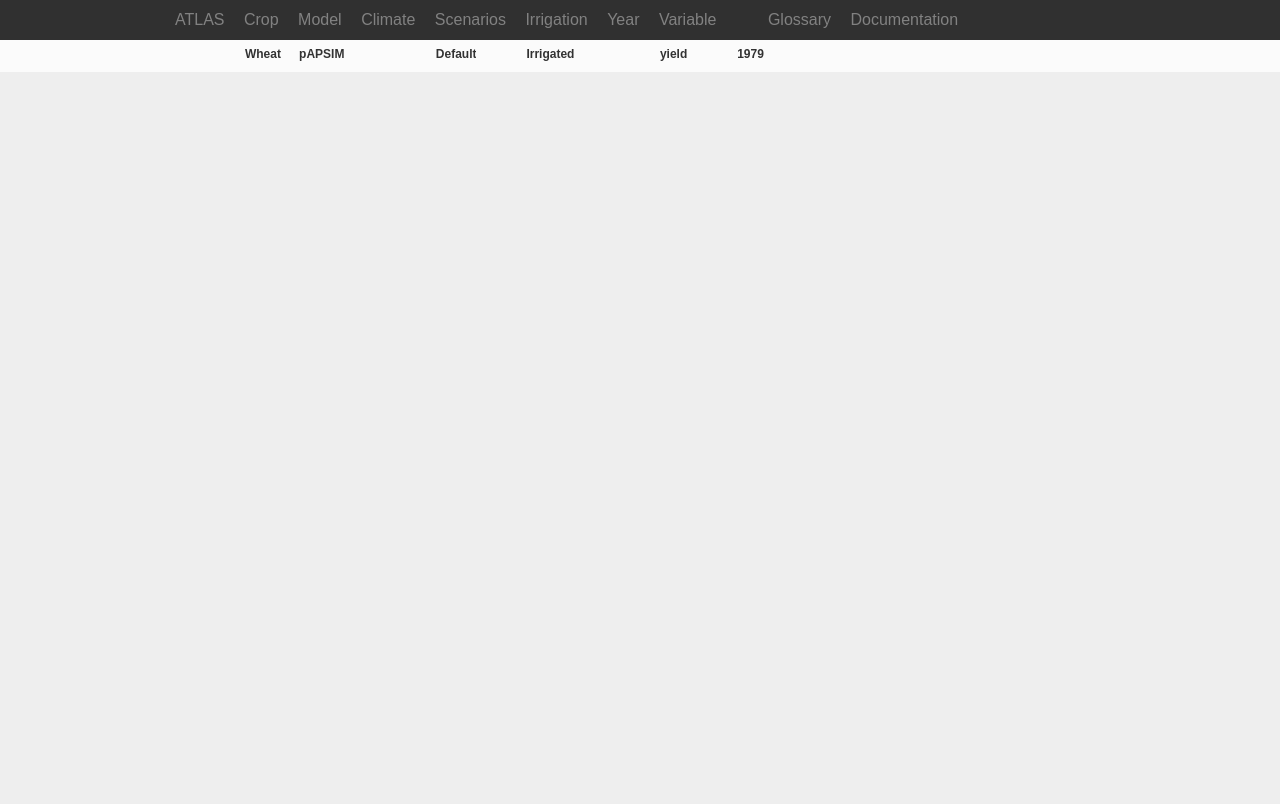
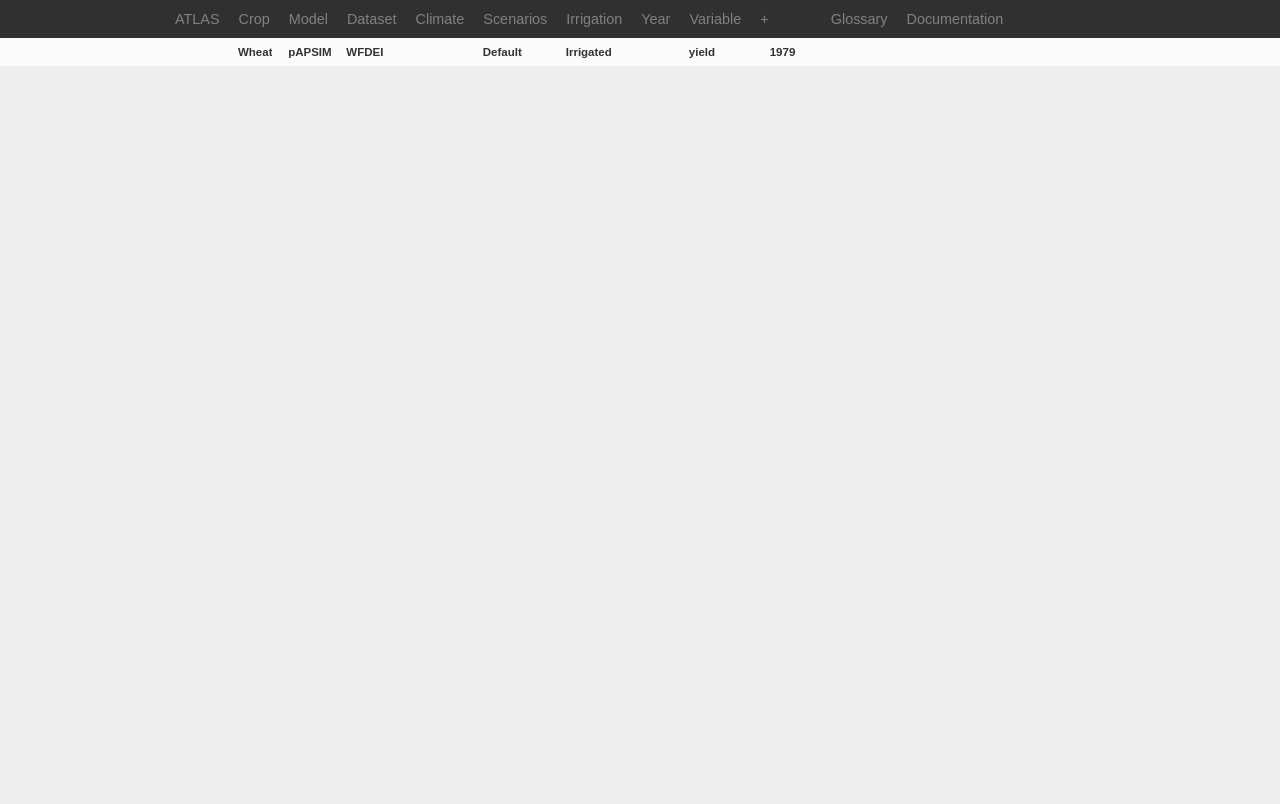
Before and after one commit to RDCEP/atlas-viewer, a Flask app: page / in a window 1280 px wide. Run offline with Flask 2, Linux system fonts and the light colour scheme.

Commit message:
Add new info bar to title bar

```diff
--- a/atlas/static/css/main.css
+++ b/atlas/static/css/main.css
@@ -60,13 +60,14 @@ path {
 
 #title_legend_wrap {
   position: absolute;
-  top: 2.5em;
+  top: 2.3em;
   background-color: white;
   opacity: 0.8;
-  height: 2em;
+  height: 1.8em;
   z-index: -1; }
 
 #top_nav {
+  font-size: 0.9em;
   width: 960px;
   margin: 0 auto;
   line-height: 1em;
@@ -77,7 +78,6 @@ path {
     display: inline-block;
     padding: 0 0 0 15px;
     margin: 0; }
-
     #top_nav > li + li {
       position: relative; }
       #top_nav > li + li ul {
@@ -86,35 +86,46 @@ path {
         top: 100%;
         left: 0;
         background-color: black;
-    z-index: 1000;
+        z-index: 999;
         padding: 0 1em;
         height: 0;
         margin: 0; }
       #top_nav > li + li li {
         margin-bottom: 0.5em;
         height: 0;
-    font-size: 0.8em;
+        font-size: 1em;
         overflow: hidden; }
         #top_nav > li + li li.active {
           position: absolute;
           height: auto;
-      font-size: 0.75em;
+          font-size: 0.8em;
           font-weight: bold;
-      top: 1.5em; }
+          top: 1.65em; }
           #top_nav > li + li li.active a {
             color: black; }
+        #top_nav > li + li li:hover {
+          overflow: visible;
+          height: auto; }
       #top_nav > li + li:hover ul {
         display: block;
         height: auto;
         padding: 0.75em 1em 0.5em; }
         #top_nav > li + li:hover ul li {
-      height: auto; }
+          height: auto;
+          position: relative; }
           #top_nav > li + li:hover ul li.active {
             position: static;
-        font-size: 0.8em;
+            font-size: 1em;
             font-weight: normal; }
             #top_nav > li + li:hover ul li.active a {
-          color: inherit; }
+              color: #cccccc; }
+        #top_nav > li + li:hover ul ul {
+          position: absolute;
+          left: 100%;
+          top: -0.81em; }
+
+#menu_comparison {
+  padding-right: 1em !important; }
 
 #menu_glossary {
   margin-left: 2em !important; }
@@ -135,9 +146,9 @@ path {
   #menu_time label {
     position: absolute;
     height: auto;
-    font-size: 0.75em;
+    font-size: 0.8em;
     font-weight: bold;
-    top: 1.5em;
+    top: 1.65em;
     color: black; }
   #menu_time:hover div {
     height: auto;
--- a/atlas/static/sass/main.sass
+++ b/atlas/static/sass/main.sass
@@ -1,3 +1,8 @@
+$top_font: .9em
+$top_pad: .75
+$bottom_font: .9em
+$bottom_pad: .75em
+
 @mixin columns($c, $g)
   -moz-column-count: $c /* Firefox */
   -webkit-column-count: $c /* Safari and Chrome */
@@ -58,12 +63,13 @@ path
     padding: .75em 0
 #title_legend_wrap
   position: absolute
-  top: 2.5em
+  top: 2.3em
   background-color: #ffffff
   opacity: .8
-  height: 2em
+  height: 1.8em
   z-index: -1
 #top_nav
+  font-size: .9em
   width: 960px
   margin: 0 auto
   line-height: 1em
@@ -74,44 +80,55 @@ path
     display: inline-block
     padding: 0 0 0 15px
     margin: 0
-#top_nav > li + li
-  position: relative
-  ul
-    //@include columns(2, 2em)
-    border: none
-    position: absolute
-    top: 100%
-    left: 0
-    background-color: black
-    z-index: 1000
-    padding: 0 1em
-    height: 0
-    margin: 0
-  li
-    margin-bottom: .5em
-    height: 0
-    font-size: .8em
-    overflow: hidden
-    &.active
-      position: absolute
-      height: auto
-      font-size: .75em
-      font-weight: bold
-      top: 1.5em
-      a
-        color: black
-  &:hover ul
-    display: block
-    height: auto
-    padding: .75em 1em .5em
-    li
-      height: auto
-      &.active
-        position: static
-        font-size: .8em
-        font-weight: normal
-        a
-          color: inherit
+    & + li
+      position: relative
+      ul
+        //@include columns(2, 2em)
+        border: none
+        position: absolute
+        top: 100%
+        left: 0
+        background-color: black
+        z-index: 999
+        padding: 0 1em
+        height: 0
+        margin: 0
+      li
+        margin-bottom: .5em
+        //position: relative
+        height: 0
+        font-size: 1em
+        overflow: hidden
+        &.active
+          position: absolute
+          height: auto
+          font-size: .8em
+          font-weight: bold
+          top: 1.65em
+          a
+            color: black
+        &:hover
+          overflow: visible
+          height: auto
+      &:hover ul
+        display: block
+        height: auto
+        padding: .75em 1em .5em
+        li
+          height: auto
+          position: relative
+          &.active
+            position: static
+            font-size: 1em
+            font-weight: normal
+            a
+              color: #cccccc
+        ul
+          position: absolute
+          left: 100%
+          top: -.81em
+#menu_comparison
+  padding-right: 1em!important
 #menu_glossary
   margin-left: 2em!important
 #menu_time
@@ -124,16 +141,15 @@ path
     background-color: black
     z-index: 1000
     padding: 0 1em
-    //height: 50px
   input
     height: 0
     overflow: hidden
   label
     position: absolute
     height: auto
-    font-size: .75em
+    font-size: .8em
     font-weight: bold
-    top: 1.5em
+    top: 1.65em
     color: black
   &:hover div
     height: auto
--- a/atlas/templates/base.html
+++ b/atlas/templates/base.html
@@ -12,17 +12,21 @@
       <ul id="top_nav" class="clearfix">
         <li><a href="/">ATLAS</a></li>
         <li id="menu_crop"><a href>Crop</a><ul>
-          <li><a class="data-ajax" href>Maize</a></li>
-          <li><a class="data-ajax" href>Millet</a></li>
-          <li><a class="data-ajax" href>Rice</a></li>
-          <li><a class="data-ajax" href>Sorghum</a></li>
-          <li><a class="data-ajax" href>Soybean</a></li>
-          <li class="active"><a class="data-ajax" href>Wheat</a></li>
+          <li><a href class="data-ajax" data-type="crop" data-value="0">Maize</a></li>
+          <li><a href class="data-ajax" data-type="crop" data-value="1">Millet</a></li>
+          <li><a href class="data-ajax" data-type="crop" data-value="2">Rice</a></li>
+          <li><a href class="data-ajax" data-type="crop" data-value="3">Sorghum</a></li>
+          <li><a href class="data-ajax" data-type="crop" data-value="4">Soybean</a></li>
+          <li class="active"><a href class="data-ajax" data-type="crop" data-value="5">Wheat</a></li>
         </ul></li>
         <li id="menu_model"><a href>Model</a><ul>
-          <li class="active"><a class="data-ajax" href>pAPSIM</a></li>
-          <li><a class="data-ajax" href>pDSSAT</a></li>
-          <li><a class="data-ajax" href>EPIC</a></li>
+          <li class="active"><a href class="data-ajax" data-type="model" data-value="0">pAPSIM</a></li>
+          <li><a href class="data-ajax" data-type="model" data-value="1">pDSSAT</a></li>
+          <li><a href class="data-ajax" data-type="model" data-value="2">EPIC</a></li>
+        </ul></li>
+        <li id="menu_dataset"><a href>Dataset</a><ul>
+          <li class="active"><a href class="data-ajax" data-type="dataset" data-value="0">WFDEI</a></li>
+          <li><a href class="data-ajax" data-type="dataset" data-value="1">AgMERRA</a></li>
         </ul></li>
         <li id="menu_climate"><a href>Climate</a></li>
         <li id="menu_scenario"><a href>Scenarios</a><ul>
@@ -43,8 +47,50 @@
           </div>
         </li>
         <li id="menu_variable"><a href>Variable</a><ul>
-          <li><a class="data-ajax" href>aet</a></li>
-          <li class="active"><a class="data-ajax" href>yield</a></li>
+          <li><a href class="data-ajax" data-type="variable" data-value="0">aet</a></li>
+          <li><a href class="data-ajax" data-type="variable" data-value="1">anthday</a></li>
+          <li><a href class="data-ajax" data-type="variable" data-value="2">gsprcp</a></li>
+          <li><a href class="data-ajax" data-type="variable" data-value="3">initr</a></li>
+          <li><a href class="data-ajax" data-type="variable" data-value="4">leach</a></li>
+          <li><a href class="data-ajax" data-type="variable" data-value="5">matyday</a></li>
+          <li><a href class="data-ajax" data-type="variable" data-value="6">pirrww</a></li>
+          <li><a href class="data-ajax" data-type="variable" data-value="7">plantday</a></li>
+          <li><a href class="data-ajax" data-type="variable" data-value="8">sco2</a></li>
+          <li><a href class="data-ajax" data-type="variable" data-value="9">sn2o</a></li>
+          <li><a href class="data-ajax" data-type="variable" data-value="10">sumt</a></li>
+          <li class="active"><a href class="data-ajax" data-type="variable" data-value="11">yield</a></li>
+        </ul></li>
+        <li id="menu_comparison"><a href>+</a><ul>
+          <li id="menu_model_compare"><a href>Model</a><ul>
+            <li><a class="data-ajax" href>pAPSIM</a></li>
+            <li><a class="data-ajax" href>pDSSAT</a></li>
+            <li><a class="data-ajax" href>EPIC</a></li>
+          </ul></li>
+          <li id="menu_scenario_compare"><a href>Scenarios</a><ul>
+            <li><a href class="data-ajax" data-type="scenario" data-value="0">Default</a></li>
+            <li><a href class="data-ajax" data-type="scenario" data-value="1">Fullharm</a></li>
+            <li><a href class="data-ajax" data-type="scenario" data-value="2">Fullharm_pm</a></li>
+            <li><a href class="data-ajax" data-type="scenario" data-value="3">Harmnon</a></li>
+          </ul></li>
+          <li id="menu_irrigation_compare"><a href>Irrigation</a><ul>
+            <li><a href class="data-ajax" data-type="irrigation" data-value="0">Irrigated</a></li>
+            <li><a href class="data-ajax" data-type="irrigation" data-value="1">Rainfed</a></li>
+            <li><a href class="data-ajax" data-type="irrigation" data-value="2">Sum</a></li>
+          </ul></li>
+          <li id="menu_variable"><a href>Variable</a><ul>
+            <li><a class="data-ajax" href>aet</a></li>
+            <li><a class="data-ajax" href>anthday</a></li>
+            <li><a class="data-ajax" href>gsprcp</a></li>
+            <li><a class="data-ajax" href>initr</a></li>
+            <li><a class="data-ajax" href>leach</a></li>
+            <li><a class="data-ajax" href>matyday</a></li>
+            <li><a class="data-ajax" href>pirrww</a></li>
+            <li><a class="data-ajax" href>plantday</a></li>
+            <li><a class="data-ajax" href>sco2</a></li>
+            <li><a class="data-ajax" href>sn2o</a></li>
+            <li><a class="data-ajax" href>sumt</a></li>
+            <li><a class="data-ajax" href>yield</a></li>
+          </ul></li>
         </ul></li>
         <li id="menu_glossary"><a href>Glossary</a></li>
         <li id="menu_documentation"><a href>Documentation</a></li>
```
Lines whose indentation alone changed are shown as unchanged.
